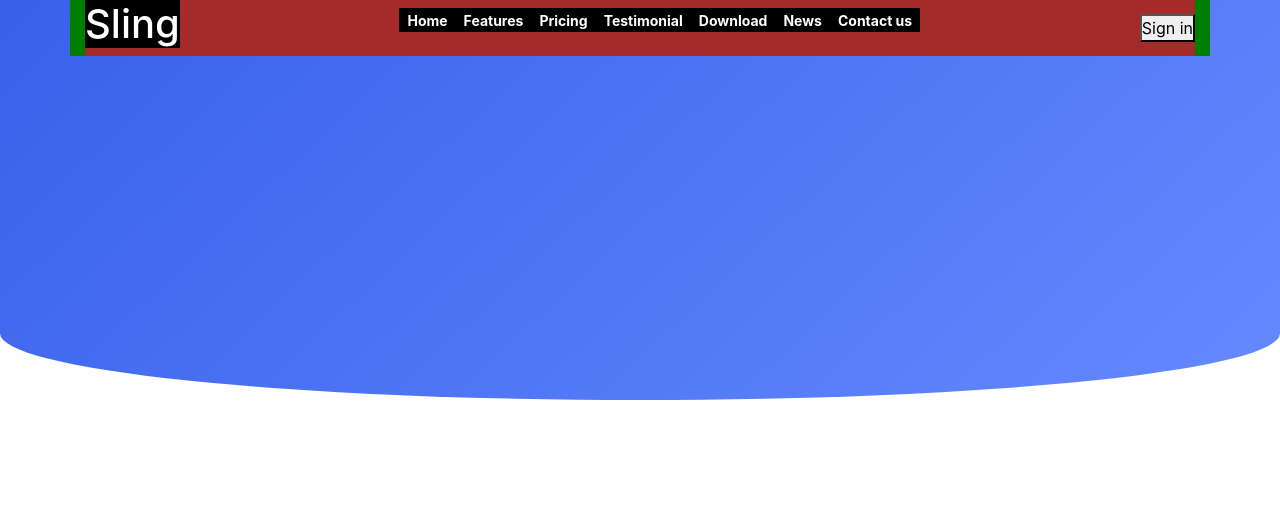
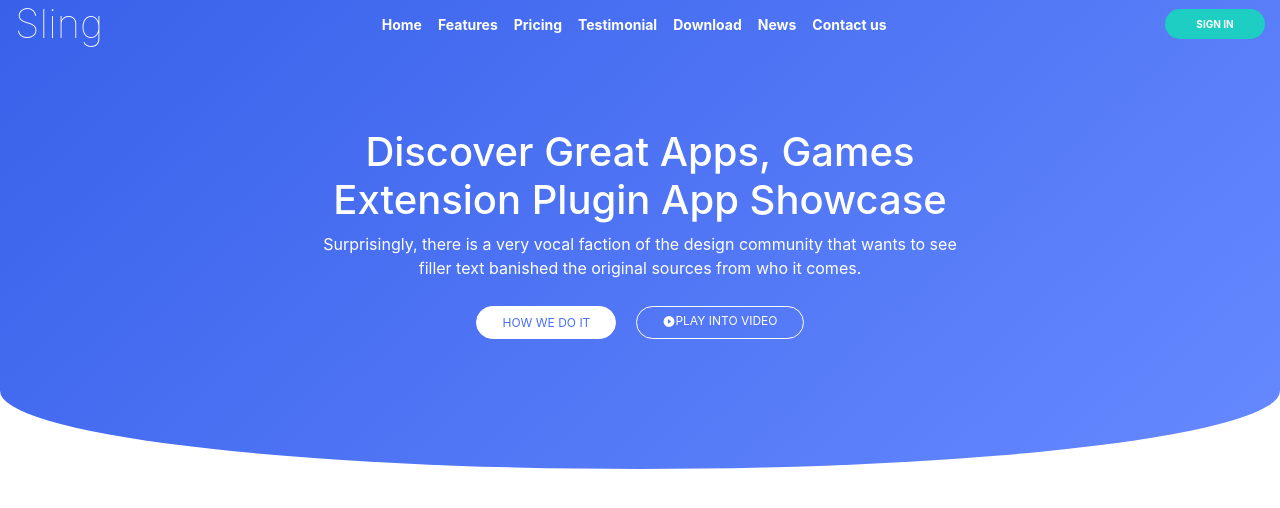
Before and after one commit to alvi032/Sling, a plain HTML site: page index.html in a window 1280 px wide. Drawn offline with nearby package versions, Linux system fonts and the light colour scheme.

Commit message:
header - image

```diff
--- a/index.html
+++ b/index.html
@@ -8,13 +8,14 @@
     <title>Document</title>
     <link rel="stylesheet" href="main.css">
     <link rel="stylesheet" href="https://stackpath.bootstrapcdn.com/bootstrap/4.3.1/css/bootstrap.min.css" integrity="sha384-ggOyR0iXCbMQv3Xipma34MD+dH/1fQ784/j6cY/iJTQUOhcWr7x9JvoRxT2MZw1T" crossorigin="anonymous">
+    <link href="https://fonts.googleapis.com/icon?family=Material+Icons" rel="stylesheet">
 </head>
 <body>
     <header>
-        <div class="container" >
+        <div class="container-fluid bgcont" >
             <nav class="d-flex flex-row">
-                <h1 class="sling"><a href="index.html">Sling</a></h1>
-                <ul>
+                <h1 class="sling mb-0"><a href="index.html">Sling</a></h1>
+                <ul class="mb-0">
                     <li><a href="#">Home</a></li>
                     <li><a href="#">Features</a></li>
                     <li><a href="#">Pricing</a></li>
@@ -25,6 +26,16 @@
                 </ul>
                 <button type="button" class="signin">Sign in</button>
             </nav>
+            <div class="container d-flex flex-column text-center align-items-center content">
+                <h1>Discover Great Apps, Games Extension Plugin App Showcase</h1>
+                <p>Surprisingly, there is a very vocal faction of the design community that
+                    wants to see filler text banished the original sources from who it comes.</p>
+                <div class="container d-flex flex-row justify-content-center buttons" style="font-size: 12px;">
+                    <button type="button" class="intro">How we do it</button>
+                    <button type="button" class="play d-flex align-middle"><span class="playicon"></span>Play into video</button>
+                </div>
+
+            </div>
         </div>
     </header>
 </body>
--- a/main.css
+++ b/main.css
@@ -13,40 +13,37 @@ header a{
     color: white;
 
 }
-header h1{
+nav h1{
     color: white;
-    background-color: black;
+    font-weight: lighter;
+
 }
-header .container{
-    background-color: green;
-}
-header {
+header .bgcont{
     background-image: -moz-linear-gradient( -47deg, rgb(56,97,234) 0%, rgb(102,137,255) 100%);
     background-image: -webkit-linear-gradient( -47deg, rgb(56,97,234) 0%, rgb(102,137,255) 100%);
     background-image: -ms-linear-gradient( -47deg, rgb(56,97,234) 0%, rgb(102,137,255) 100%);
+
+    /*z-index: 6;*/
+    border-bottom-left-radius: 300% 100%;
+    border-bottom-right-radius: 300% 100%;
     position: absolute;
     left: 0px;
     top: 0px;
     width: 100vw;
-    height: 50vh;
-    z-index: 6;
-    border-bottom-left-radius: 300% 100%;
-    border-bottom-right-radius: 300% 100%;
+    /*height: 100% ;*/
+    /*max-width: none;*/
+
 }
 
 nav{
     justify-content: space-between;
     align-items: center;
-    background-color: brown;
-
 }
 nav ul{
     list-style: none;
     padding: 0;
     display: flex;
     align-items: center;
-    background-color: black;
-
 }
 nav ul li a{
     padding: 1rem 0;
@@ -55,3 +52,71 @@ nav ul li a{
     font-size: 14px;
     font-weight: bold;
 }
+@media (max-width: 991px) {
+    nav ul li a{
+        padding: 1rem 0;
+        margin: 0 0.5rem;
+        position: relative;
+        font-size: 10px;
+        font-weight: bold;
+    }
+}
+@media (max-width: 768px) {
+    nav ul li a{
+        padding: 0.75rem 0;
+        margin: 0 0.5rem;
+        position: relative;
+        font-size: 8px;
+        font-weight: bold;
+    }
+    nav h1{
+        font-size: large;
+    }
+}
+.signin{
+    border-radius: 15px;
+    border: 1px solid transparent;
+    color: white;
+    width: 100px;
+    height: 30px;
+    font-size: 10px;
+    font-weight: bold;
+    text-transform: uppercase;
+    background-color: #1ecec2;
+}
+.content h1{
+    color: white;
+    max-width: 700px;
+    padding-top: 2em;
+
+}
+.content p{
+    color: white;
+    max-width: 650px;
+}
+.intro {
+    margin: 10px;
+    background-color: white;
+    color: #4970f1;
+}
+.play{
+    margin: 10px;
+    background-color: transparent;
+    color: white;
+}
+.buttons{
+    margin-bottom: 10em;
+}
+.play, .intro{
+    border: 1px solid white;
+    border-radius: 20px;
+    padding: 5px 25px;
+    text-transform: uppercase;
+}
+.playicon::before{
+    font-family: 'Material Icons';
+    content: 'play_circle_filled';
+    position: relative;
+    text-transform: lowercase;
+    font-size: 13px;
+}
```
